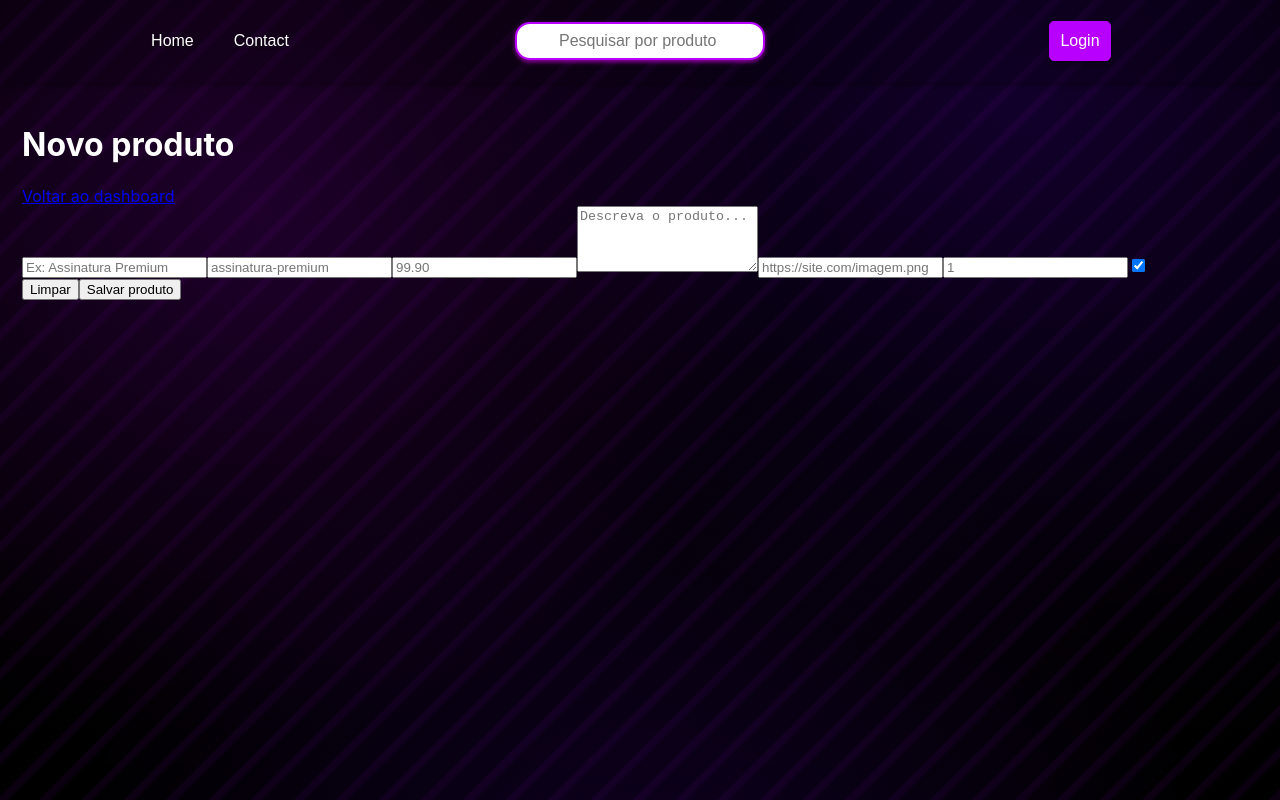
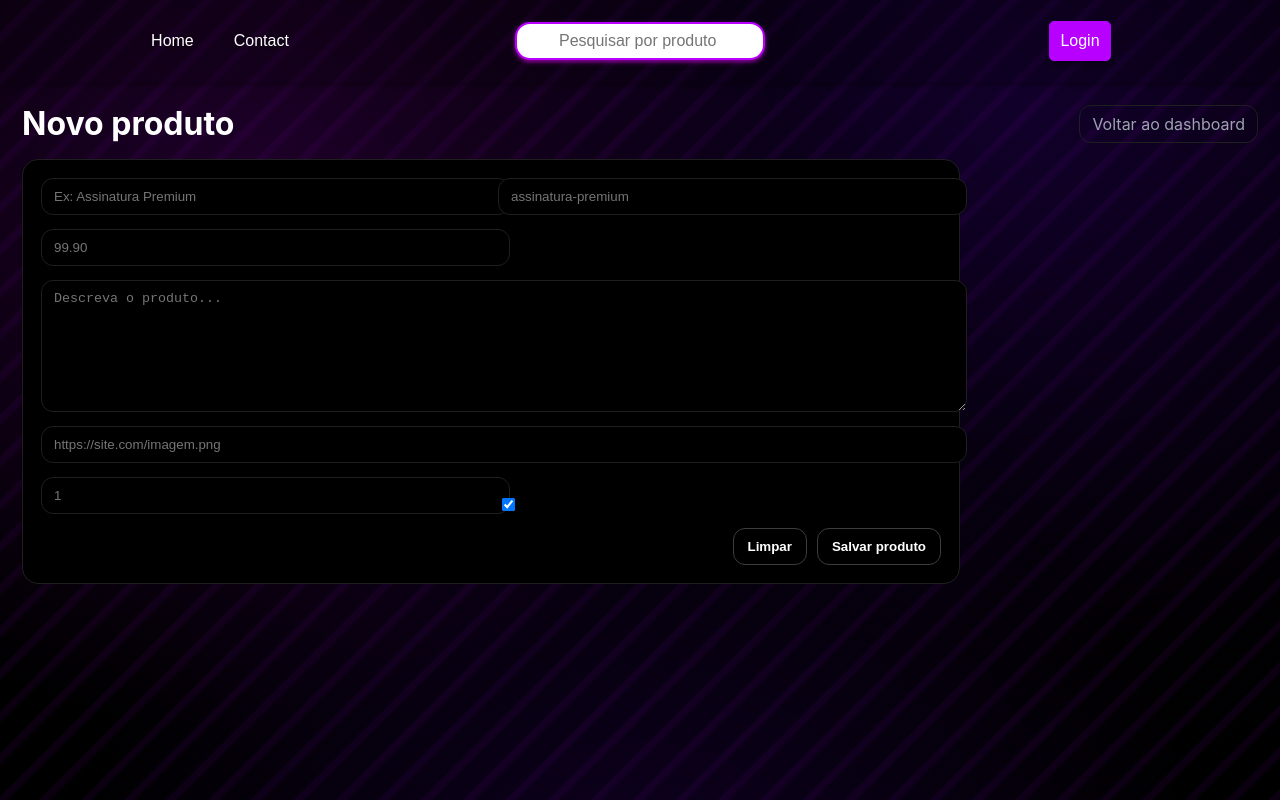
Before and after one commit to skyvaultdev/skyvault, a Next.js app in the folder client/: page /dashboard/products/add in a window 1280 px wide. Shown: the top 800 px of the page. Built offline with nearby package versions, Linux system fonts and the light colour scheme; no server answers; the database is empty.

Commit message:
atualiza dash add e css

```diff
--- a/client/app/(private)/dashboard/products/add/add.css
+++ b/client/app/(private)/dashboard/products/add/add.css
@@ -4,3 +4,151 @@
   color: #fff;
   padding: 22px;
 }
+
+.addProductHeader {
+  display: flex;
+  justify-content: space-between;
+  align-items: center;
+  gap: 14px;
+  margin-bottom: 16px;
+}
+
+.addProductHeader h1 {
+  font-size: clamp(24px, 4vw, 32px);
+  margin: 0;
+}
+
+.backLink {
+  color: #9ca3af;
+  text-decoration: none;
+  border: 1px solid #1f1f1f;
+  border-radius: 12px;
+  padding: 8px 12px;
+  transition: color 0.3s ease, border-color 0.3s ease;
+}
+
+.backLink:hover {
+  color: #fff;
+  border-color: #60a5fa;
+}
+
+.addProductForm {
+  max-width: 900px;
+  background: #000;
+  border: 1px solid #1f1f1f;
+  border-radius: 16px;
+  padding: 18px;
+  display: grid;
+  grid-template-columns: repeat(2, minmax(0, 1fr));
+  gap: 14px;
+}
+
+.fieldGroup,
+.checkboxGroup {
+  min-width: 0;
+  display: flex;
+  flex-direction: column;
+  gap: 6px;
+}
+
+.fieldGroup span,
+.checkboxGroup span {
+  font-size: 13px;
+  color: #9ca3af;
+}
+
+.fieldGroup input,
+.fieldGroup textarea {
+  width: 100%;
+  border: 1px solid #1f1f1f;
+  border-radius: 12px;
+  background: #000;
+  color: #fff;
+  padding: 10px 12px;
+}
+
+.fieldGroup input:focus,
+.fieldGroup textarea:focus {
+  outline: none;
+  border-color: #60a5fa;
+}
+
+.fieldGroup textarea {
+  resize: vertical;
+  min-height: 110px;
+}
+
+.fieldGroupFull {
+  grid-column: 1 / -1;
+}
+
+.checkboxGroup {
+  flex-direction: row;
+  align-items: center;
+  align-self: end;
+}
+
+.feedback {
+  margin: 0;
+  font-size: 14px;
+  grid-column: 1 / -1;
+}
+
+.feedbackSuccess {
+  color: #4ade80;
+}
+
+.feedbackError {
+  color: #f87171;
+}
+
+.actionsRow {
+  grid-column: 1 / -1;
+  display: flex;
+  justify-content: flex-end;
+  gap: 10px;
+}
+
+.btn {
+  padding: 10px 14px;
+  border-radius: 12px;
+  border: 1px solid rgb(61, 61, 61);
+  background: transparent;
+  color: white;
+  font-weight: 800;
+  cursor: pointer;
+  transition: background-color 0.3s ease, border-color 0.3s ease, transform 0.3s ease;
+}
+
+.btn:disabled {
+  opacity: 0.7;
+  cursor: not-allowed;
+}
+
+.btnGhost:hover {
+  border-color: #a78bfa;
+  color: #a78bfa;
+  transform: scale(1.03);
+}
+
+.btnPrimary:hover:not(:disabled) {
+  border-color: #35b63b;
+  color: #35b63b;
+  transform: scale(1.03);
+}
+
+@media (max-width: 840px) {
+  .addProductPage {
+    padding: 16px;
+  }
+
+  .addProductForm {
+    grid-template-columns: 1fr;
+  }
+
+  .fieldGroupFull,
+  .actionsRow,
+  .feedback {
+    grid-column: auto;
+  }
+}
```
